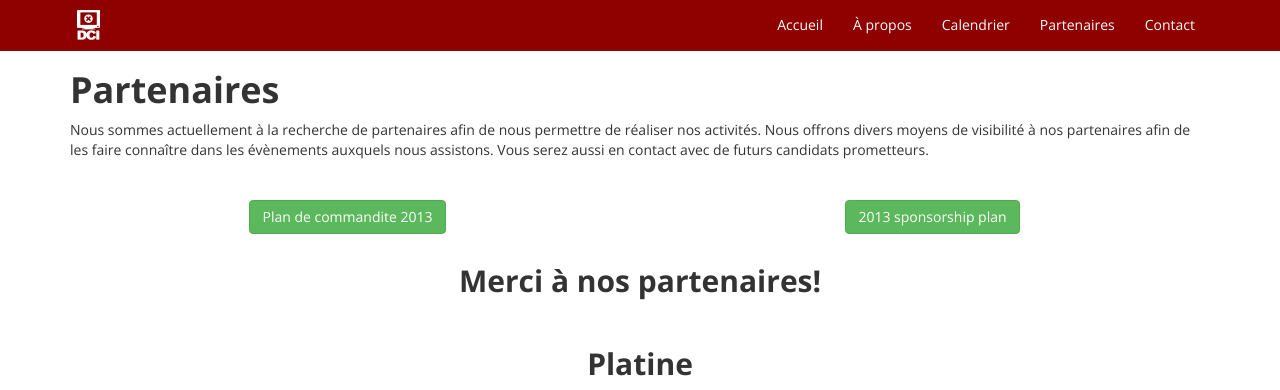
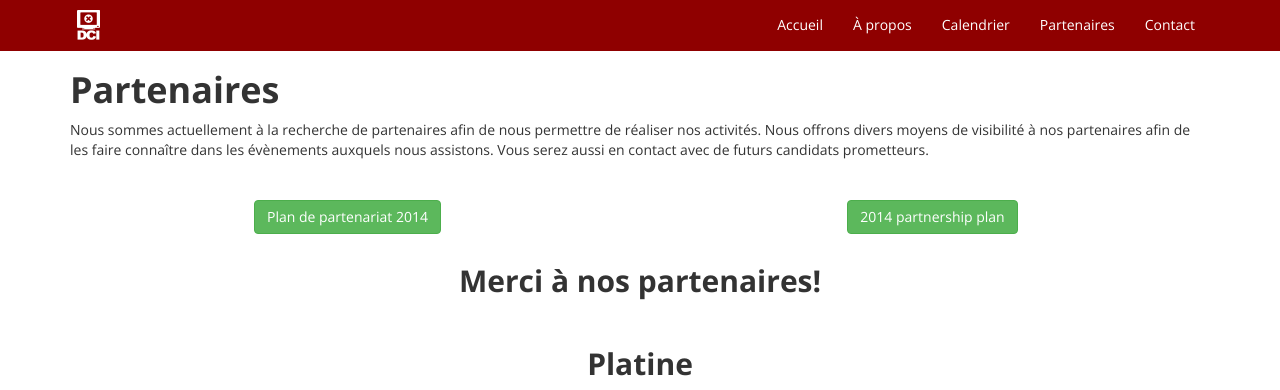
Before and after one commit to dciets/dciets.github.io, a Jekyll site: the page built from partenaires.html, in a window 1280 px wide and 900 px high. Shown: the top 390 px of the window. Built offline with Jekyll 4.4.1, drawn with Linux system fonts in a browser that asks for light colours; Markdown is read by kramdown in place of the engine named in the settings.

Commit message:
Update partenaires.html
Change labels on partnership plan's buttons

```diff
--- a/partenaires.html
+++ b/partenaires.html
@@ -12,10 +12,10 @@ title: "Partenaires"
   <div class='row text-center'>
     <br /><br />
     <div class='col-md-6'>
-      <a class='btn btn-success' href='/document_commandite_dci_fr.pdf'>Plan de commandite 2013</a>
+      <a class='btn btn-success' href='/document_commandite_dci_fr.pdf'>Plan de partenariat 2014</a>
     </div>
     <div class='col-md-6'>
-      <a class='btn btn-success' href='/document_commandite_dci_en.pdf'>2013 sponsorship plan</a>
+      <a class='btn btn-success' href='/document_commandite_dci_en.pdf'>2014 partnership plan</a>
     </div>
   </div>
 </div>
```
